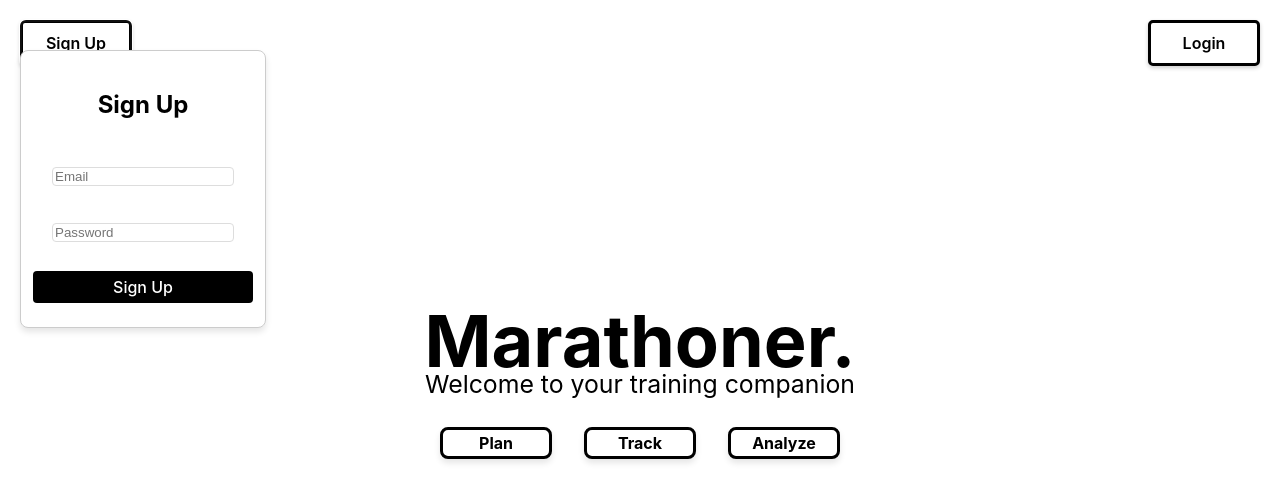
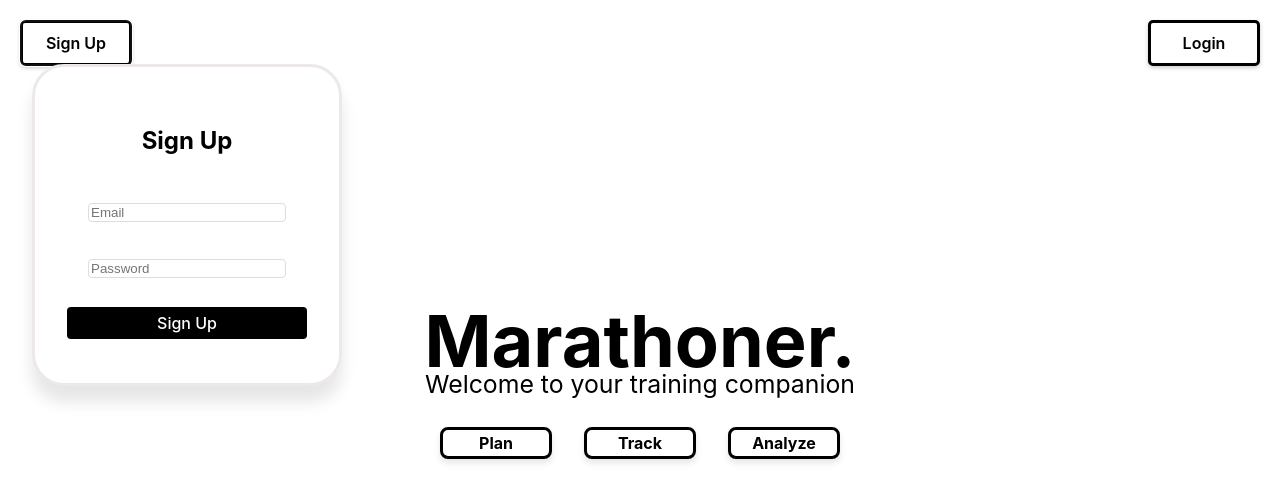
Before and after one commit to tulloch022/marathoner, a React (Vite) app: page / in a window 1280 px wide. Both pictures are taken after a click on the button "Sign Up". Shown: the top 502 px of the page. Built offline with nearby package versions, Linux system fonts and the light colour scheme.

Commit message:
improved look of signup popup and changed px to em

```diff
--- a/src/index.css
+++ b/src/index.css
@@ -664,22 +664,18 @@ li {
 
 .signup-popup {
   position: fixed;
-  top: 50px; /* Adjust this value to move it lower if needed */
-  left: 20px;
-  width: 220px;
+  top: 4em;
+  left: 2em;
+  width: 15em;
   background: white;
-  border: 1px solid #ccc;
-  border-radius: 8px;
-  padding: 12px;
-  box-shadow: 0px 4px 6px rgba(0, 0, 0, 0.1);
+  border: solid rgb(238, 233, 233);
+  border-radius: 2em;
+  padding: 2em;
+  box-shadow: 0em 1em 1em rgba(0, 0, 0, 0.1);
   z-index: 1000;
 }
 
-@media (max-width: 768px) {
-  .signup-popup {
-    width: 50%;
-  }
-}
+
 
 .signup-popup button {
   width: 100%;
```
